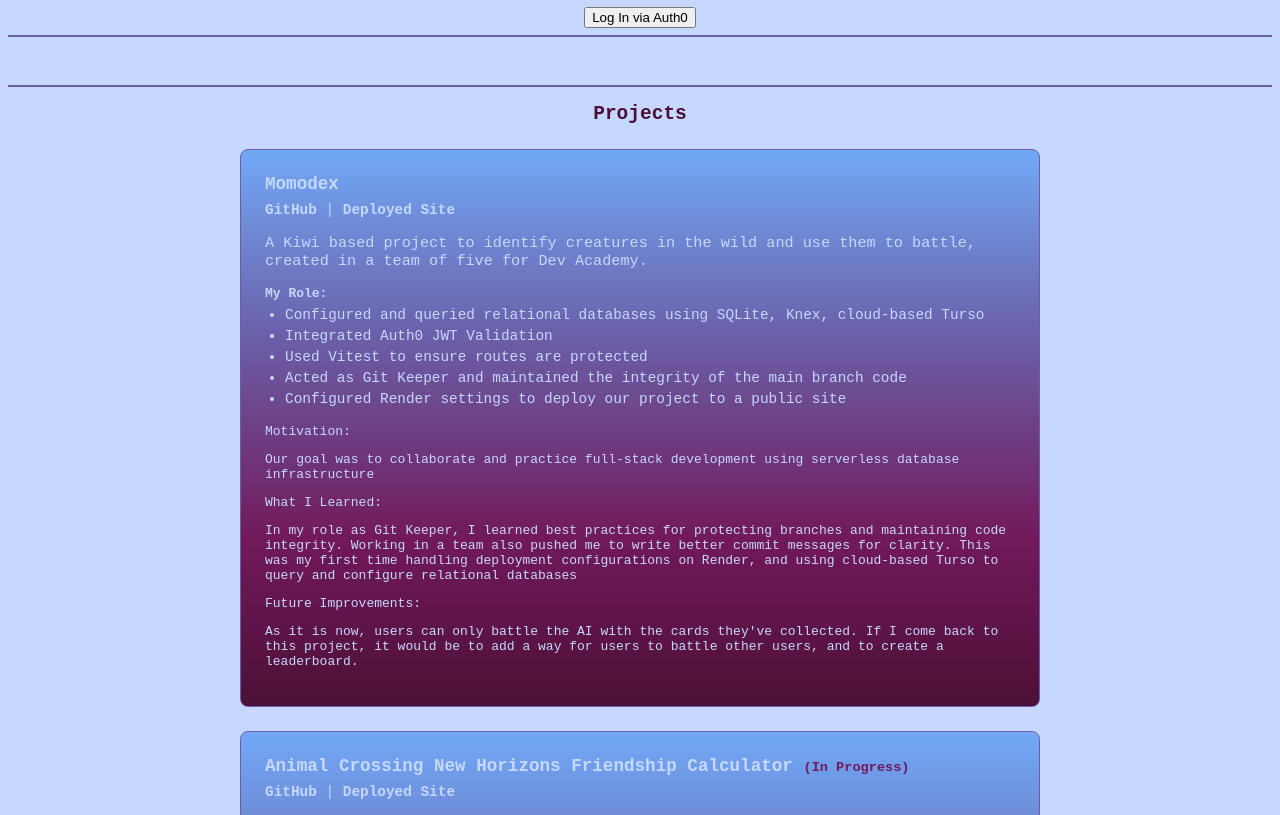
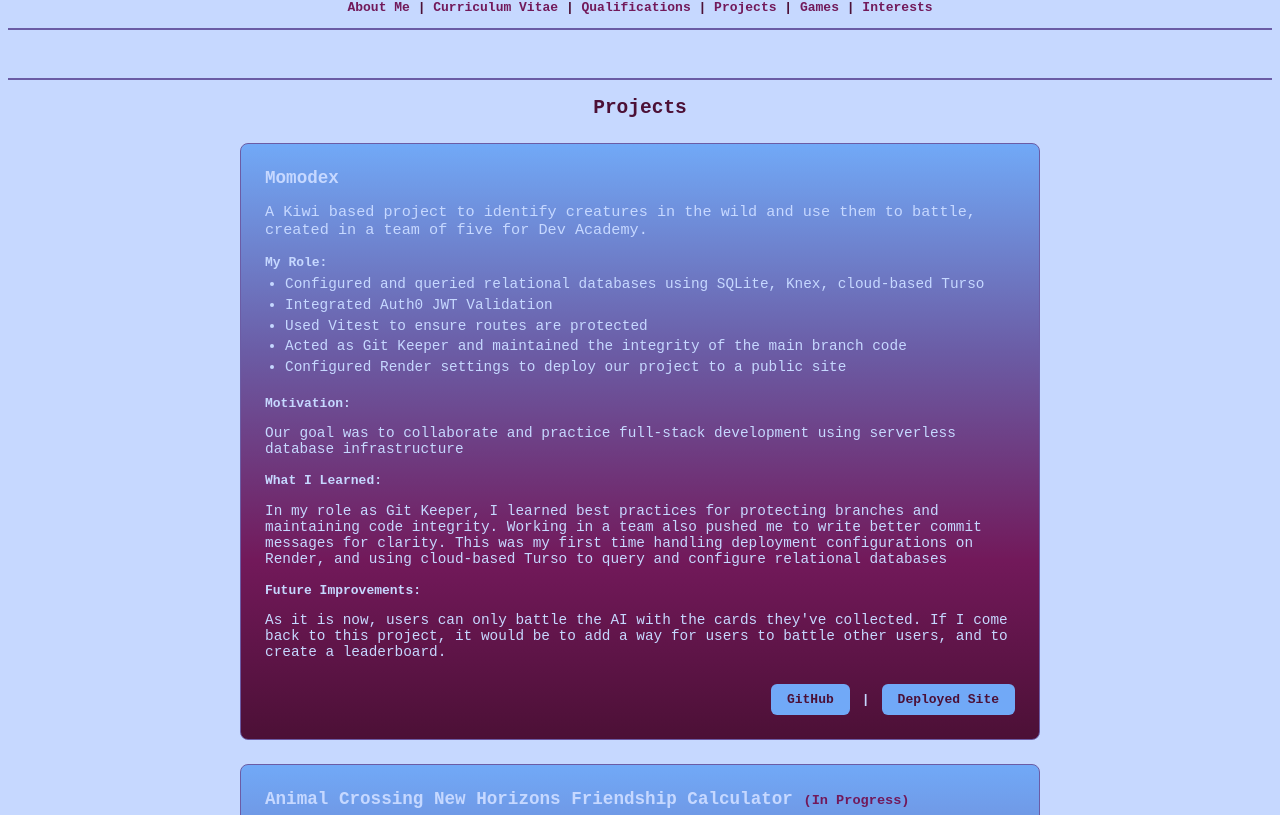
Before and after one commit to Levi-Taylor-Hotoke-26/portfolio, a React (Vite) app: page /projects in a window 1280 px wide. Shown: the part 265-1080 px from the top of the page. Built offline with nearby package versions, Linux system fonts and the light colour scheme.

Commit message:
feat(style): add CSS styling to buttons to make them clearer

```diff
--- a/client/src/components/App.tsx
+++ b/client/src/components/App.tsx
@@ -12,7 +12,14 @@ export default function App() {
     <Router>
       <div className="portfolio-app">
         <header>
+          <div className="auth">
+            <AuthButton />
+          </div>
+          <div className="header-content">
+            <div className="header-left">
               <img width="150px" height="auto" src="/images/179357454.png" alt="an image of me"/>
+            </div>
+            <div className="header-right">
               <h1>Levi Taylor - Web Developer - Portfolio</h1>
               <p>Levi.Thomas.Taylor.1996@gmail.com | 022 019 2651</p>
               <nav>
@@ -30,8 +37,10 @@ export default function App() {
                   <Link to="/interests">Interests</Link>
                 </p>
               </nav>
+            </div>
+          </div>
 
-          <AuthButton />
+
 
           <hr />
           <div className="pikachu-track">
--- a/client/src/views/Games.tsx
+++ b/client/src/views/Games.tsx
@@ -5,26 +5,37 @@ export default function Games() {
 
       <h3>Poliwrath Romp!</h3>
       <p>
-        <a href="https://github.com/Levi-Taylor-Hotoke-26/poliwrath-romp" target="_blank" rel="noreferrer">Github</a>
-        <b> | </b>
-        <a href="https://levi-taylor-hotoke-26.github.io/poliwrath-romp/" target="_blank" rel="noreferrer">Deployed Site on GitHub Pages</a>
+        <button className="game-btn">
+          <a className="game-link" href="https://github.com/Levi-Taylor-Hotoke-26/poliwrath-romp" target="_blank" rel="noreferrer">Github</a>
+        </button>
+        <p> </p>
+        <button className="game-btn">
+          <a className="game-link" href="https://levi-taylor-hotoke-26.github.io/poliwrath-romp/" target="_blank" rel="noreferrer">Deployed Site on GitHub Pages</a>
+        </button>
       </p>
       <iframe height="650px" src="https://levi-taylor-hotoke-26.github.io/poliwrath-romp/" title="Poliwrath Romp"></iframe>
 
       <h3>Who's That Pokemon!</h3>
       <p>
-        <a href="https://github.com/Levi-Taylor-Hotoke-26/who-is-that" target="_blank" rel="noreferrer">Github</a>
-        <b> | </b>
-        <a href="https://levi-taylor-hotoke-26.github.io/who-is-that/" target="_blank" rel="noreferrer">Deployed Site on GitHub Pages</a>
+        <button className="game-btn">
+        <a className="game-link" href="https://github.com/Levi-Taylor-Hotoke-26/who-is-that" target="_blank" rel="noreferrer">Github</a>
+        </button>
+        <p> </p>
+        <button className="game-btn">
+        <a className="game-link" href="https://levi-taylor-hotoke-26.github.io/who-is-that/" target="_blank" rel="noreferrer">Deployed Site on GitHub Pages</a>
+      </button>
       </p>
       <iframe height="1000px" src="https://levi-taylor-hotoke-26.github.io/who-is-that/" title="Who's That Pokemon"></iframe>
 
       <h3>Quilava Quiz</h3>
       <p>
-        <a href="https://github.com/Levi-Taylor-Hotoke-26/quilava-quiz" target="_blank" rel="noreferrer">Github</a>
-        <b> | </b>
-        <a href="https://levi-taylor-hotoke-26.github.io/quilava-quiz/" target="_blank" rel="noreferrer">Deployed Site on GitHub Pages</a>
-      </p>
+        <button className="game-btn">
+        <a className="game-link" href="https://github.com/Levi-Taylor-Hotoke-26/quilava-quiz" target="_blank" rel="noreferrer">Github</a>
+        </button>
+        <p> </p>
+        <button className="game-btn">
+        <a className="game-link" href="https://levi-taylor-hotoke-26.github.io/quilava-quiz/" target="_blank" rel="noreferrer">Deployed Site on GitHub Pages</a>
+      </button></p>
       <iframe height="1340px" src="https://levi-taylor-hotoke-26.github.io/quilava-quiz/" title="Quilava Quiz"></iframe>
     </section>
   );
--- a/client/src/views/Projects.tsx
+++ b/client/src/views/Projects.tsx
@@ -12,16 +12,6 @@ export default function Projects() {
               {project.title} <span className="project-status">{project.status}</span>
             </h3>
 
-            <div className="project-links">
-              {project.githubUrl && (
-                <a href={project.githubUrl} target="_blank" rel="noreferrer">GitHub</a>
-              )}
-              {project.githubUrl && project.liveUrl && <span> | </span>}
-              {project.liveUrl && (
-                <a href={project.liveUrl} target="_blank" rel="noreferrer">Deployed Site</a>
-              )}
-            </div>
-
             <p className="project-description">{project.description}</p>
 
             <p className="role-heading">My Role:</p>
@@ -30,15 +20,45 @@ export default function Projects() {
                 <li key={index}>{task}</li>
               ))}
             </ul>
-            <p className="project-motivation">Motivation:{project.motivation.map((paragraph, index) => (
-              <p key={index}>{paragraph}</p>
-            ))}</p>
-            <p className="project-learned">What I Learned:{project.learned.map((paragraph, index) => (
-              <p key={index}>{paragraph}</p>
-            ))}</p>
-            <p className="project-improve">Future Improvements:{project.improvements.map((paragraph, index) => (
-              <p key={index}>{paragraph}</p>
-            ))}</p>
+
+            {project.motivation.length > 0 && project.motivation[0] !== "" && (
+              <div className="project-section-block">
+                <p className="project-subheading">Motivation:</p>
+                {project.motivation.map((paragraph, index) => (
+                  <p key={index} className="project-text-block">{paragraph}</p>
+                ))}
+              </div>
+            )}
+
+            {project.learned && project.learned.length > 0 && (
+              <div className="project-section-block">
+                <p className="project-subheading">What I Learned:</p>
+                <p className="project-text-block">{project.learned}</p>
+              </div>
+            )}
+
+            {project.improvements && project.improvements.length > 0 && (
+              <div className="project-section-block">
+                <p className="project-subheading">Future Improvements:</p>
+                <p className="project-text-block">{project.improvements}</p>
+              </div>
+            )}
+
+            {(project.githubUrl || project.liveUrl) && (
+              <div className="project-links">
+                {project.githubUrl && (
+                  <a href={project.githubUrl} target="_blank" rel="noreferrer" className="project-link-btn">
+                    GitHub
+                  </a>
+                )}
+                {project.githubUrl && project.liveUrl && <span className="link-separator">|</span>}
+                {project.liveUrl && (
+                  <a href={project.liveUrl} target="_blank" rel="noreferrer" className="project-link-btn">
+                    Deployed Site
+                  </a>
+                )}
+              </div>
+            )}
           </div>
         ))}
       </div>
--- a/client/src/views/Qualifications.tsx
+++ b/client/src/views/Qualifications.tsx
@@ -8,7 +8,7 @@ export default function Qualifications() {
         <h3 className="qual-title">New Zealand Diploma in Web Development and Design(L5)</h3>
         <p className="qual-issuer">Mission Ready HQ</p>
         <p className="qual-date">Expected to complete in 2027</p>
-
+        <div className="qual-btns">
         <details className="qual-dropdown">
           <summary className="qual-summary-btn">View Certificate</summary>
           <div className="qual-image-container" style={{ marginTop: '1rem' }}>
@@ -29,13 +29,14 @@ export default function Qualifications() {
           </a>
       </div>
       </div>
+      </div>
 
       {/* Dev Academy */}
       <div className="qualification-card">
         <h3 className="qual-title">New Zealand Certificate in Applied Software Development(L6)</h3>
         <p className="qual-issuer">Dev Academy</p>
         <p className="qual-date">2026</p>
-
+        <div className="qual-btns">
         <details className="qual-dropdown">
           <summary className="qual-summary-btn">View Certificate</summary>
           <div className="qual-image-container" style={{ marginTop: '1rem' }}>
@@ -56,6 +57,7 @@ export default function Qualifications() {
           </a>
       </div>
       </div>
+      </div>
 
       {/* Yoobee */}
       <div className="qualification-card">
@@ -63,7 +65,7 @@ export default function Qualifications() {
         <p className="qual-issuer">Yoobee College</p>
         <p className="qual-date">2026</p>
         <p className="qual-grade">Grade: A (3.7 GPA)</p>
-
+        <div className="qual-btns">
         <details className="qual-dropdown">
           <summary className="qual-summary-btn">View Certificate</summary>
           <div className="qual-image-container" style={{ marginTop: '1rem' }}>
@@ -84,13 +86,14 @@ export default function Qualifications() {
           </a>
       </div>
       </div>
+      </div>
 
       {/* Mito */}
       <div className="qualification-card">
         <h3 className="qual-title">New Zealand Certificate in Business (First Line Management)(L4)</h3>
         <p className="qual-issuer">MITO</p>
         <p className="qual-date">2021</p>
-
+        <div className="qual-btns">
         <details className="qual-dropdown">
           <summary className="qual-summary-btn">View Certificate</summary>
           <div className="qual-image-container" style={{ marginTop: '1rem' }}>
@@ -111,6 +114,7 @@ export default function Qualifications() {
           </a>
       </div>
       </div>
+      </div>
     </section>
   );
 }
--- a/styles/main.css
+++ b/styles/main.css
@@ -153,21 +153,6 @@ iframe {
   font-weight: bold;
 }
 
-.project-links {
-  margin-bottom: 1rem;
-  font-size: 0.9rem;
-}
-
-.project-links a {
-  color: #C6D8FF;
-  font-weight: bold;
-  text-decoration: none;
-}
-
-.project-links a:hover {
-  color: #C6D8FF;
-  text-decoration: underline;
-}
 
 .project-description {
   font-size: 0.95rem;
@@ -175,8 +160,9 @@ iframe {
   color: #C6D8FF;
 }
 
-.role-heading {
+.role-heading, .project-subheading {
   font-weight: bold;
+  margin-top: 1rem;
   margin-bottom: 0.4rem;
   color: #C6D8FF;
 }
@@ -186,10 +172,41 @@ iframe {
   padding-left: 20px;
 }
 
-.role-list li {
+.role-list li, .project-text-block {
   font-size: 0.9rem;
   margin-bottom: 0.3rem;
   color: #C6D8FF;
+}
+
+.project-links {
+  display: flex;
+  justify-content: flex-end;
+  align-items: center;
+  gap: 0.75rem;
+  margin-top: 1.5rem;
+}
+
+.link-separator {
+  color: #C6D8FF;
+  font-weight: bold;
+}
+
+.project-link-btn {
+  display: inline-block;
+  background-color: #71A9F7;
+  color: #4C1036;
+  padding: 0.5rem 1rem;
+  border-radius: 0.375rem;
+  text-decoration: none;
+  font-weight: 600;
+  transition: background-color 0.2s ease, transform 0.2s ease, box-shadow 0.2s ease, color 0.2s ease;
+}
+
+.project-link-btn:hover {
+  background-color: #C6D8FF;
+  color: #72195A;
+  transform: scale(1.08);
+  box-shadow: 0 4px 12px rgba(0, 0, 0, 0.25);
 }
 
 /* Interests */
@@ -303,8 +320,14 @@ iframe {
   background-color: #4C1036;
 }
 
+.qual-btns {
+  display: flex;
+  justify-content: space-between;
+  align-items: center;
+  margin-top: 1rem;
+}
+
 .qual-logo-badge {
-  position: absolute;
   bottom: 1rem;
   right: 1rem;
   background: linear-gradient(135deg, #C6D8FF 0%, #6B5CA5 100%);
@@ -345,3 +368,32 @@ iframe {
   overflow: hidden;
   border: 1px solid #e5e7eb;
 }
+
+/* Games */
+.game-btn {
+  display: inline-block;
+  background-color: #71A9F7;
+  color: #4C1036;
+  padding: 0.5rem 1rem;
+  border-radius: 0.375rem;
+  text-decoration: none;
+  font-weight: 600;
+  transition: background-color 0.2s ease, transform 0.2s ease, box-shadow 0.2s ease, color 0.2s ease;
+}
+
+.game-btn:hover {
+  background-color: #C6D8FF;
+  color: #72195A;
+  transform: scale(1.08);
+  box-shadow: 0 4px 12px rgba(0, 0, 0, 0.25);
+}
+
+.game-link {
+  color: #4C1036;
+  text-decoration: none;
+}
+
+.game-link:hover {
+  color: #72195A;
+  text-decoration: none;
+}
```
Lines whose indentation alone changed are shown as unchanged.
